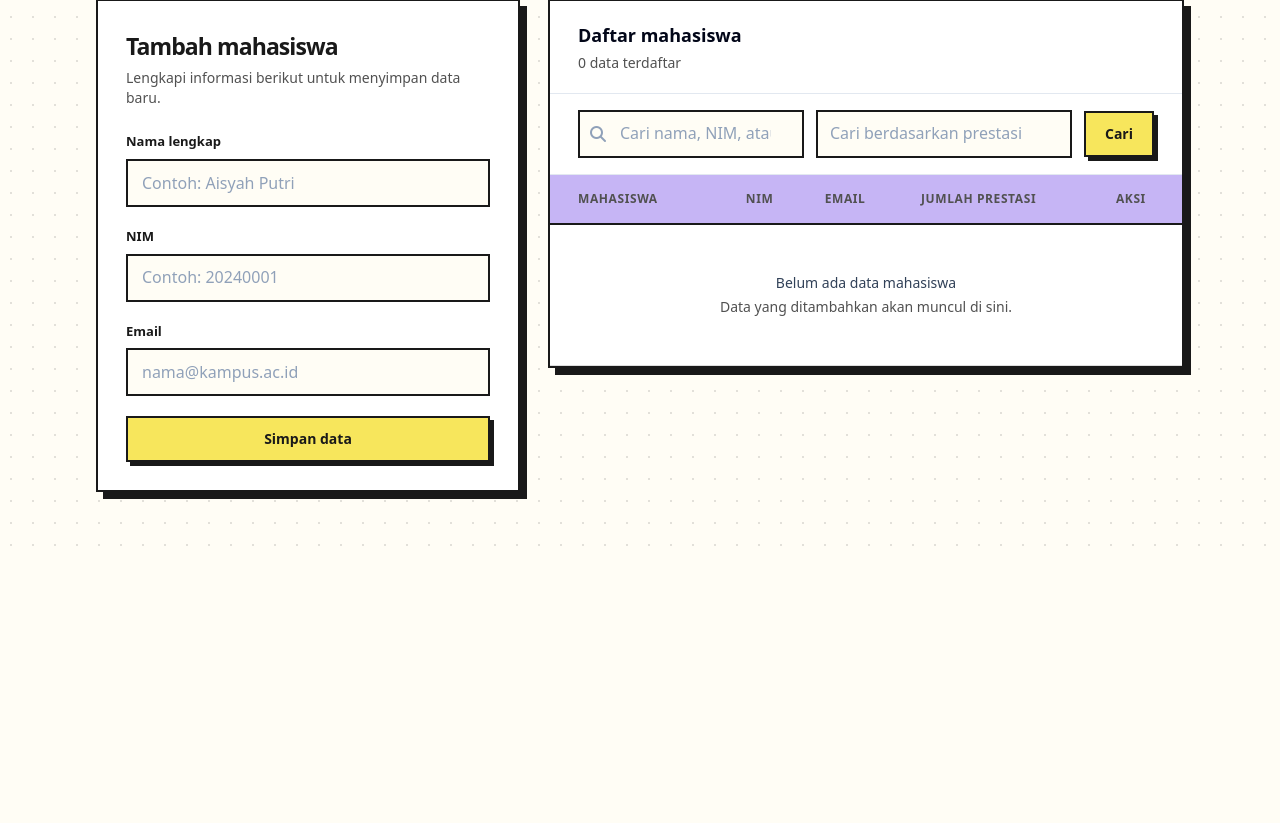
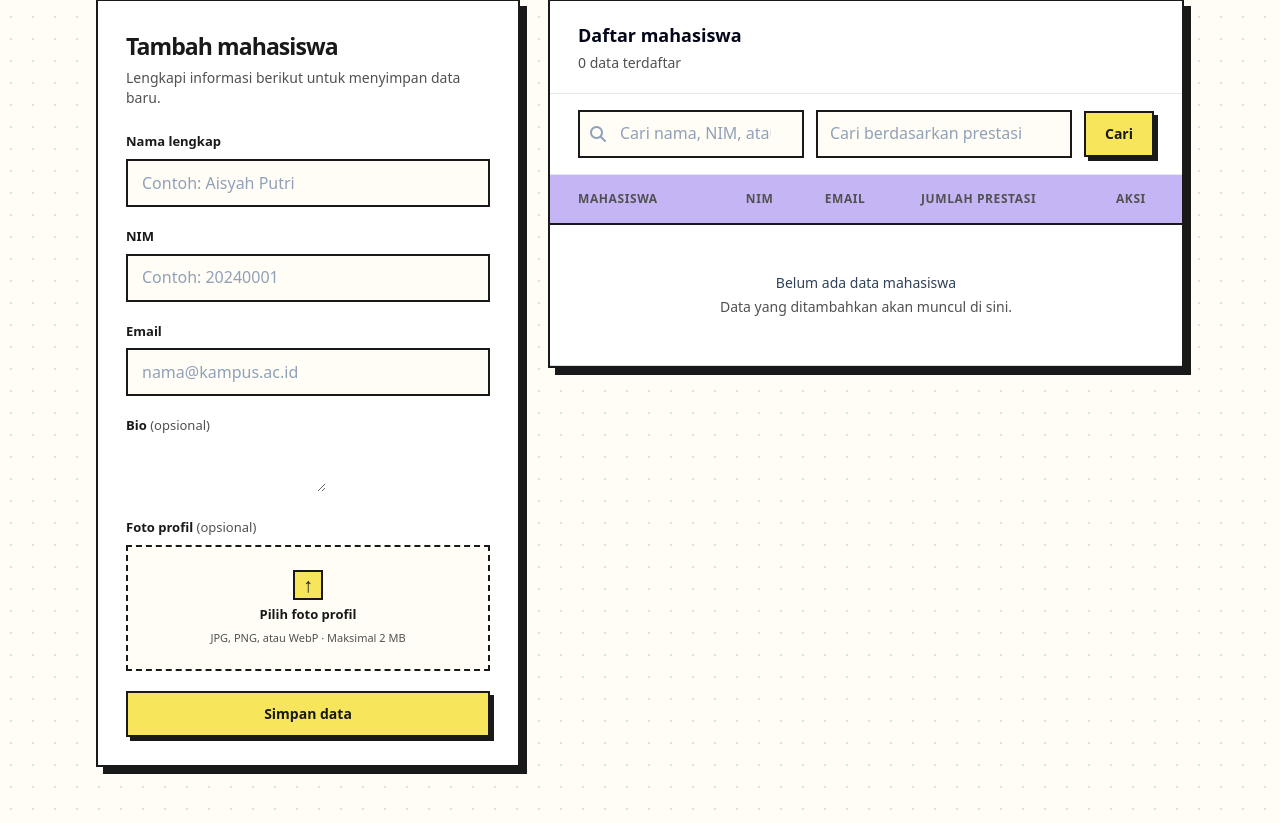
Before and after one commit to isyhfadilah/laravel_12, a Laravel app: page /mahasiswa in a window 1280 px wide. Shown: the part 302-1125 px from the top of the page. Before the commit the page ends 848 px from the top, so only its background shows below. Run offline with Laravel 12, Linux system fonts and the light colour scheme; the visitor is signed in with stand-in values (Sample User, id 1); data that the repository does not hold is empty; style sheets or scripts are compiled from the project's sources; some libraries are stand-ins or nearby versions.

Commit message:
feat(mahasiswa): add bios and profile photos to student forms and list

```diff
--- a/resources/views/mahasiswa/index.blade.php
+++ b/resources/views/mahasiswa/index.blade.php
@@ -21,9 +21,24 @@
 
                 <form action="/mahasiswa" method="POST" enctype="multipart/form-data" class="space-y-5">
                     @csrf
+                    <x-validation-errors />
                     <x-form-input id="nama" name="nama" label="Nama lengkap" :value="old('nama')" placeholder="Contoh: Aisyah Putri" required />
                     <x-form-input id="nim" name="nim" label="NIM" :value="old('nim')" placeholder="Contoh: 20240001" required />
                     <x-form-input id="email" name="email" label="Email" type="email" :value="old('email')" placeholder="nama@kampus.ac.id" required />
+                    <div>
+                        <label for="bio" class="mb-2 block">Bio <span class="font-normal text-slate-500">(opsional)</span></label>
+                        <textarea id="bio" name="bio" class="summernote">{{ old('bio') }}</textarea>
+                    </div>
+                    <div>
+                        <label for="foto" class="mb-2 block">Foto profil <span class="font-normal text-slate-500">(opsional)</span></label>
+                        <label for="foto" class="photo-upload-box">
+                            <span class="photo-upload-icon" aria-hidden="true">&#8593;</span>
+                            <span class="photo-upload-title">Pilih foto profil</span>
+                            <span class="photo-upload-help">JPG, PNG, atau WebP &middot; Maksimal 2 MB</span>
+                            <input id="foto" name="foto" type="file" accept="image/jpeg,image/png,image/webp" class="photo-file-input">
+                        </label>
+                        <img id="foto-preview" class="photo-preview hidden" alt="Pratinjau foto profil">
+                    </div>
                     <button type="submit" class="inline-flex w-full items-center justify-center rounded-lg bg-blue-600 px-4 py-2.5 text-sm font-semibold text-white shadow-sm transition hover:bg-blue-700 focus:outline-none focus:ring-4 focus:ring-blue-200 active:bg-blue-800">Simpan data</button>
                 </form>
             </x-panel>
@@ -88,7 +103,16 @@
                         <tbody class="divide-y divide-slate-100">
                             @forelse($mahasiswa as $mhs)
                                 <tr class="transition hover:bg-blue-50/50">
-                                    <td class="px-6 py-4 font-medium text-slate-900 sm :px-7">{{ $mhs->nama }}</td>
+                                    <td class="px-6 py-4 font-medium text-slate-900 sm:px-7">
+                                        <div class="student-identity">
+                                            @if($mhs->foto)
+                                                <img src="{{ asset('storage/' . $mhs->foto) }}" alt="Foto {{ $mhs->nama }}" class="student-avatar">
+                                            @else
+                                                <span class="student-avatar student-avatar-placeholder" aria-hidden="true">{{ \Illuminate\Support\Str::upper(\Illuminate\Support\Str::substr($mhs->nama, 0, 1)) }}</span>
+                                            @endif
+                                            <div><span class="student-name">{{ $mhs->nama }}</span>@if($mhs->bio)<span class="student-bio">{{ \Illuminate\Support\Str::limit(strip_tags($mhs->bio), 72) }}</span>@endif</div>
+                                        </div>
+                                    </td>
                                     <td class="whitespace-nowrap px-4 py-4 text-slate-600">{{ $mhs->nim }}</td>
                                     <td class="px-4 py-4 text-slate-600">{{ $mhs->email }}</td>
                                     <td class="px-4 py-4 text-slate-600">
@@ -107,6 +131,8 @@
                                                 data-mahasiswa-name="{{ $mhs->nama }}"
                                                 data-mahasiswa-nim="{{ $mhs->nim }}"
                                                 data-mahasiswa-email="{{ $mhs->email }}"
+                                                data-mahasiswa-bio="{{ $mhs->bio }}"
+                                                data-mahasiswa-foto="{{ $mhs->foto ? asset('storage/' . $mhs->foto) : '' }}"
                                             >Edit</button>
                                             <form action="/mahasiswa/{{ $mhs->id }}" method="POST" class="delete-form">
                                                 @csrf
@@ -196,6 +222,21 @@
                     <x-form-input id="edit-nama" name="nama" label="Nama lengkap" :value="old('nama', $editMahasiswa?->nama)" required />
                     <x-form-input id="edit-nim" name="nim" label="NIM" :value="old('nim', $editMahasiswa?->nim)" required />
                     <x-form-input id="edit-email" name="email" label="Email" type="email" :value="old('email', $editMahasiswa?->email)" required />
+                    <div>
+                        <label for="edit-bio" class="mb-2 block">Bio <span class="font-normal text-slate-500">(opsional)</span></label>
+                        <textarea id="edit-bio" name="bio" class="summernote">{{ old('bio', $editMahasiswa?->bio) }}</textarea>
+                    </div>
+                    <div>
+                        <label for="edit-foto" class="mb-2 block">Foto profil <span class="font-normal text-slate-500">(opsional)</span></label>
+                        <img id="edit-foto-current" class="photo-current hidden" alt="Foto profil saat ini">
+                        <label for="edit-foto" class="photo-upload-box">
+                            <span class="photo-upload-icon" aria-hidden="true">&#8593;</span>
+                            <span class="photo-upload-title">Pilih foto baru</span>
+                            <span class="photo-upload-help">JPG, PNG, atau WebP &middot; Maksimal 2 MB</span>
+                            <input id="edit-foto" name="foto" type="file" accept="image/jpeg,image/png,image/webp" class="photo-file-input">
+                        </label>
+                        <img id="edit-foto-preview" class="photo-preview hidden" alt="Pratinjau foto profil baru">
+                    </div>
 
                     <div class="flex flex-col-reverse gap-3 pt-2 sm:flex-row sm:justify-end">
                         <button type="button" id="cancel-edit-form" class="inline-flex items-center justify-center rounded-lg border border-slate-300 px-4 py-2.5 text-sm font-semibold text-slate-700 transition hover:bg-slate-50 focus:outline-none focus:ring-4 focus:ring-slate-100">Batal</button>
@@ -212,6 +253,8 @@
             const editNama = document.getElementById('edit-nama');
             const editNim = document.getElementById('edit-nim');
             const editEmail = document.getElementById('edit-email');
+            const editBio = document.getElementById('edit-bio');
+            const editFotoCurrent = document.getElementById('edit-foto-current');
             const closeEditModal = () => editModal.close();
 
             document.querySelectorAll('.edit-mahasiswa-button').forEach((button) => {
@@ -222,7 +265,14 @@
                     editNama.value = button.dataset.mahasiswaName;
                     editNim.value = button.dataset.mahasiswaNim;
                     editEmail.value = button.dataset.mahasiswaEmail;
+                    editBio.value = button.dataset.mahasiswaBio || '';
+                    if (editFotoCurrent) {
+                        editFotoCurrent.src = button.dataset.mahasiswaFoto || '';
+                        editFotoCurrent.classList.toggle('hidden', !button.dataset.mahasiswaFoto);
+                    }
                     editModal.showModal();
+                    initializeSummernote('#edit-bio');
+                    $('#edit-bio').summernote('code', button.dataset.mahasiswaBio || '');
                     editNama.focus();
                 });
             });
@@ -237,6 +287,41 @@
 
             if (editModal.dataset.openOnLoad === 'true') {
                 editModal.showModal();
+                initializeSummernote('#edit-bio');
+            }
+            initializeSummernote('#bio');
+            initializePhotoPreview('foto', 'foto-preview');
+            initializePhotoPreview('edit-foto', 'edit-foto-preview');
+
+            function initializeSummernote(selector) {
+                $(selector).each(function () {
+                    if ($(this).next('.note-editor').length) return;
+                    $(this).summernote({
+                        height: 150,
+                        placeholder: 'Tulis beberapa kalimat tentang mahasiswa...',
+                        dialogsInBody: true,
+                        toolbar: [
+                            ['font', ['bold', 'italic', 'underline', 'clear']],
+                            ['para', ['ul', 'ol', 'paragraph']],
+                            ['view', ['codeview']]
+                        ]
+                    });
+                });
+            }
+
+            function initializePhotoPreview(inputId, previewId) {
+                const input = document.getElementById(inputId);
+                const preview = document.getElementById(previewId);
+                input.addEventListener('change', () => {
+                    const file = input.files[0];
+                    if (!file) {
+                        preview.removeAttribute('src');
+                        preview.classList.add('hidden');
+                        return;
+                    }
+                    preview.src = URL.createObjectURL(file);
+                    preview.classList.remove('hidden');
+                });
             }
 
             const deleteModal = document.getElementById('delete-modal');
```
